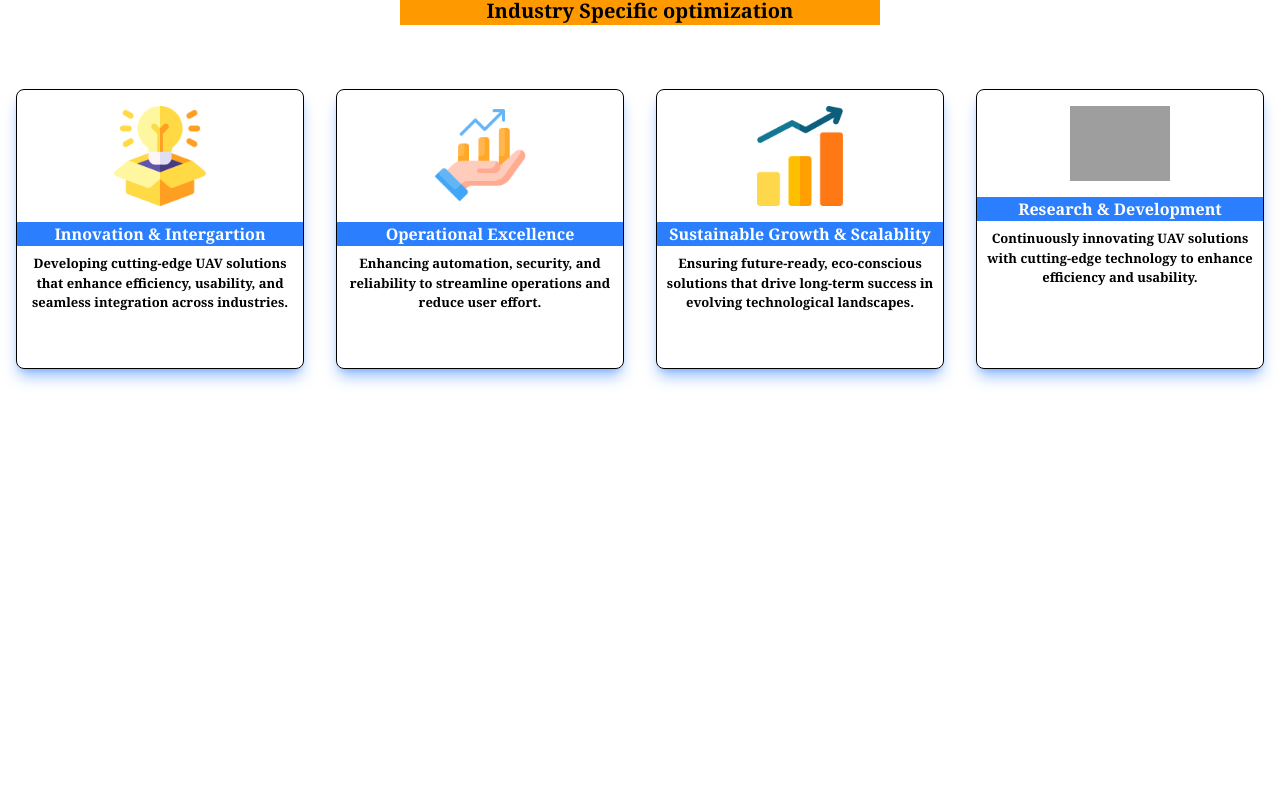
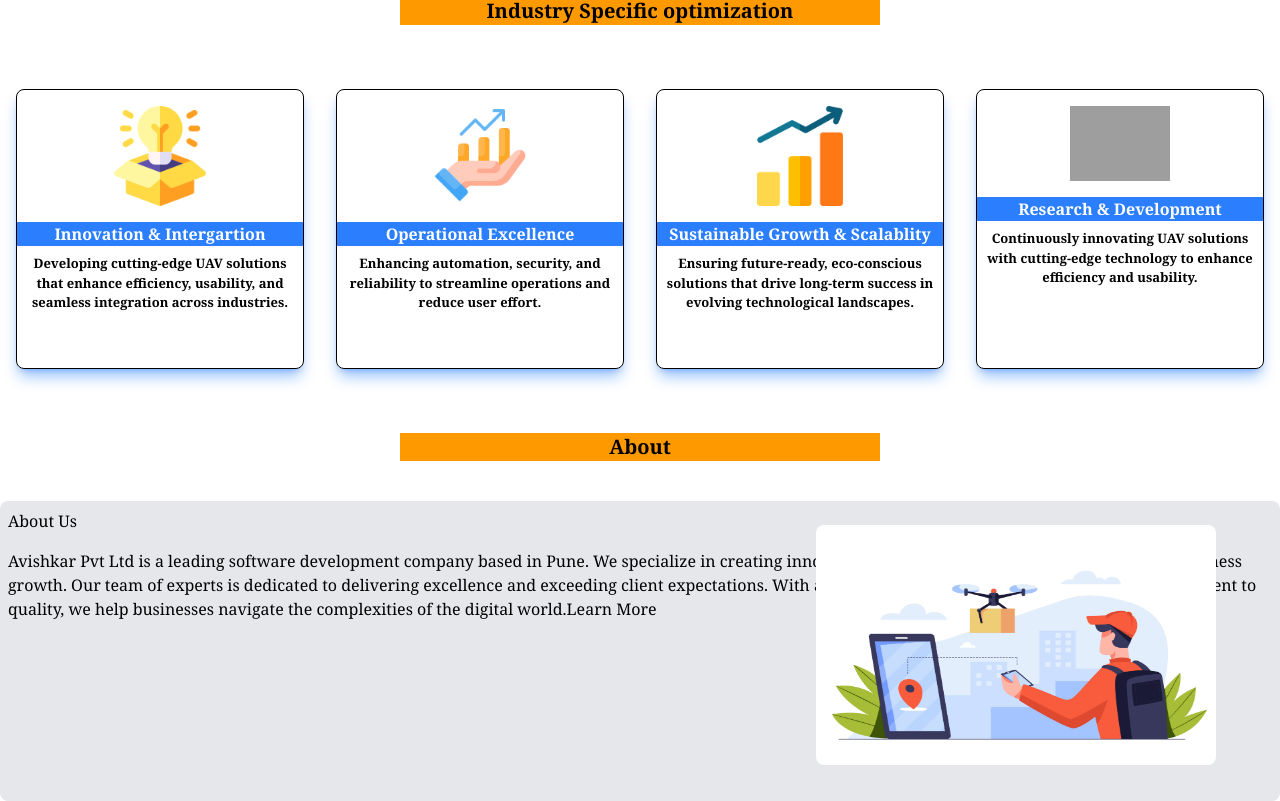
Before and after one commit to KrushnaBarhate03/React-Project, a React (Vite) app: page / in a window 1280 px wide. Shown: the part 1333-2134 px from the top of the page. Before the commit the page ends 1726 px from the top, so only its background shows below. Built offline with nearby package versions, Linux system fonts and the light colour scheme; grey boxes are pictures that could not be loaded.

Commit message:
UI fixing

```diff
--- a/src/components/Industry.jsx
+++ b/src/components/Industry.jsx
@@ -1,6 +1,6 @@
 import React from 'react'
 
-function Industry({image,name,information,number}) {
+function Industry({image,name,information}) {
   return (
 
 
--- a/src/components/Navigationn.jsx
+++ b/src/components/Navigationn.jsx
@@ -19,7 +19,7 @@ function Navigationn() {
 </div>
 
 
-    <nav className="  bg-blue-500  w-32 sm:w-screen rounded-lg relative">
+    <nav className="  bg-blue-500 w-32 sm:w-full rounded-lg relative">
 
   <div className={`${open ? "flex" : "hidden"} sm:flex flex-col sm:flex-row justify-center font-serif font-bold  text-xl  absolute sm:static items-start text-white  `}>
     <Link to="/" className="p-2" onClick={handleopens}>Home</Link>
--- a/src/views/Home.jsx
+++ b/src/views/Home.jsx
@@ -13,7 +13,7 @@ import Innovation from '../assets/innovation.png'
 import Growth from '../assets/growth.png'
 import Research from '../assets/research.png'
 import Sustainablegrowth from '../assets/sustainablegrowth.png'
-
+import About from '../assets/About.jpg'
 function Home() {
   return(
     <>
@@ -43,14 +43,33 @@ function Home() {
 
 </div>
 <h3 className="text-center font-serif font-bold text-xl w-auto sm:w-120 mx-auto mt-10 bg-amber-500"> Industry Specific optimization </h3>
+
 <div className="flex flex-row sm:mt-10  flex-wrap">
-        <Industry image={ Innovation } name="Innovation & Intergartion" information="Developing cutting-edge UAV solutions that enhance efficiency, usability, and seamless integration across industries." number="1"/>
-         <Industry image={ Growth} name="Operational Excellence" information="Enhancing automation, security, and reliability to streamline operations and reduce user effort." number="2"/>
-          <Industry image={ Sustainablegrowth} name="Sustainable Growth & Scalablity" information="Ensuring future-ready, eco-conscious solutions that drive long-term success in evolving technological landscapes." number="3"/>
+        <Industry image={ Innovation } name="Innovation & Intergartion" information="Developing cutting-edge UAV solutions that enhance efficiency, usability, and seamless integration across industries." />
 
-        <Industry image={ Research } name="Research & Development" information="Continuously innovating UAV solutions with cutting-edge technology to enhance efficiency and usability." number="4"/>
+         <Industry image={ Growth} name="Operational Excellence" information="Enhancing automation, security, and reliability to streamline operations and reduce user effort." />
+
+          <Industry image={ Sustainablegrowth} name="Sustainable Growth & Scalablity" information="Ensuring future-ready, eco-conscious solutions that drive long-term success in evolving technological landscapes."/>
+
+        <Industry image={ Research } name="Research & Development" information="Continuously innovating UAV solutions with cutting-edge technology to enhance efficiency and usability."/>
        </div>
 
+       <h3 className="text-center font-serif font-bold text-xl w-auto sm:w-120 mx-auto sm:mt-10 bg-amber-500"> About</h3>
+     <div className="flex justify-center h-[300px] w-full bg-gray-200 relative mt-10 rounded-lg ">
+      <div>
+         <h2 className="font-serif text-md p-2">About Us</h2>
+
+        <p className="font-serif text-md p-2">Avishkar Pvt Ltd is a leading software development company based in Pune. We specialize in creating innovative and custom Drones solutions that drive business growth. Our team of experts is dedicated to delivering excellence and exceeding client expectations.
+
+        With a focus on cutting-edge technologies and a commitment to quality, we help businesses navigate the complexities of the digital world.Learn More
+        </p>
+        </div>
+       <img src={About} alt="About image" className='w-100 h-60 absolute right-10 m-6 rounded-lg'/>
+
+
+
+
+       </div>
 
     </>
   )
```
Also changed, not shown: src/assets/About.jpg (added).
